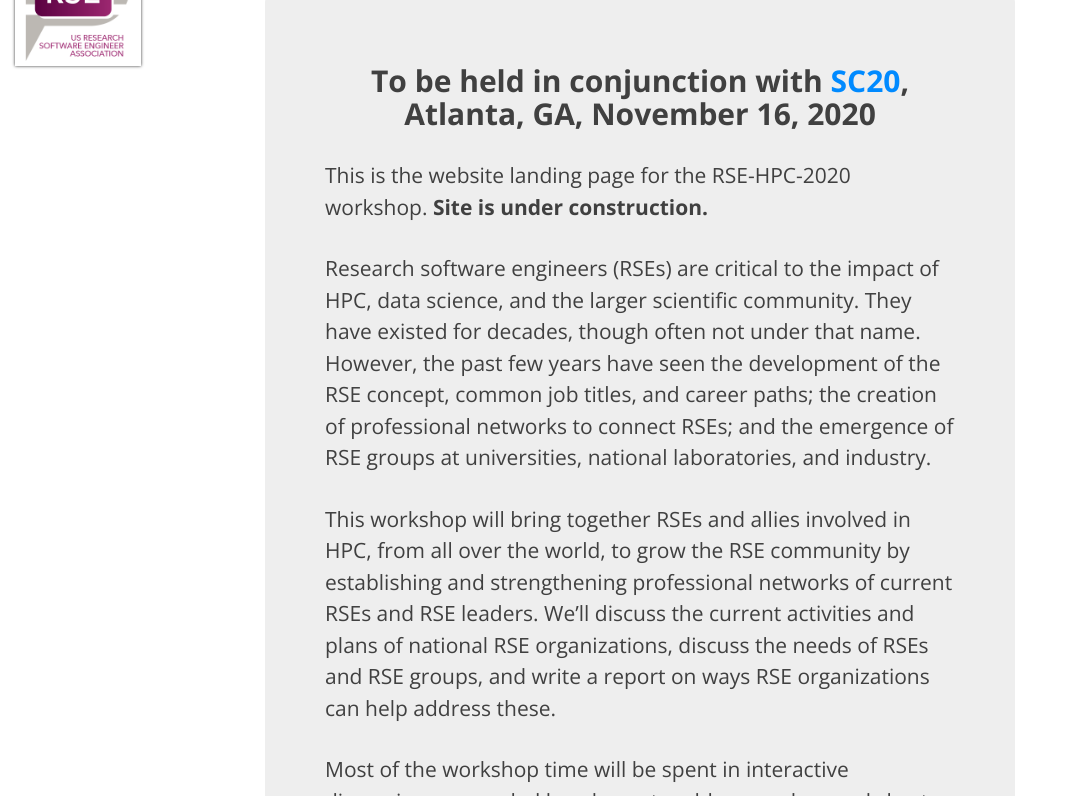
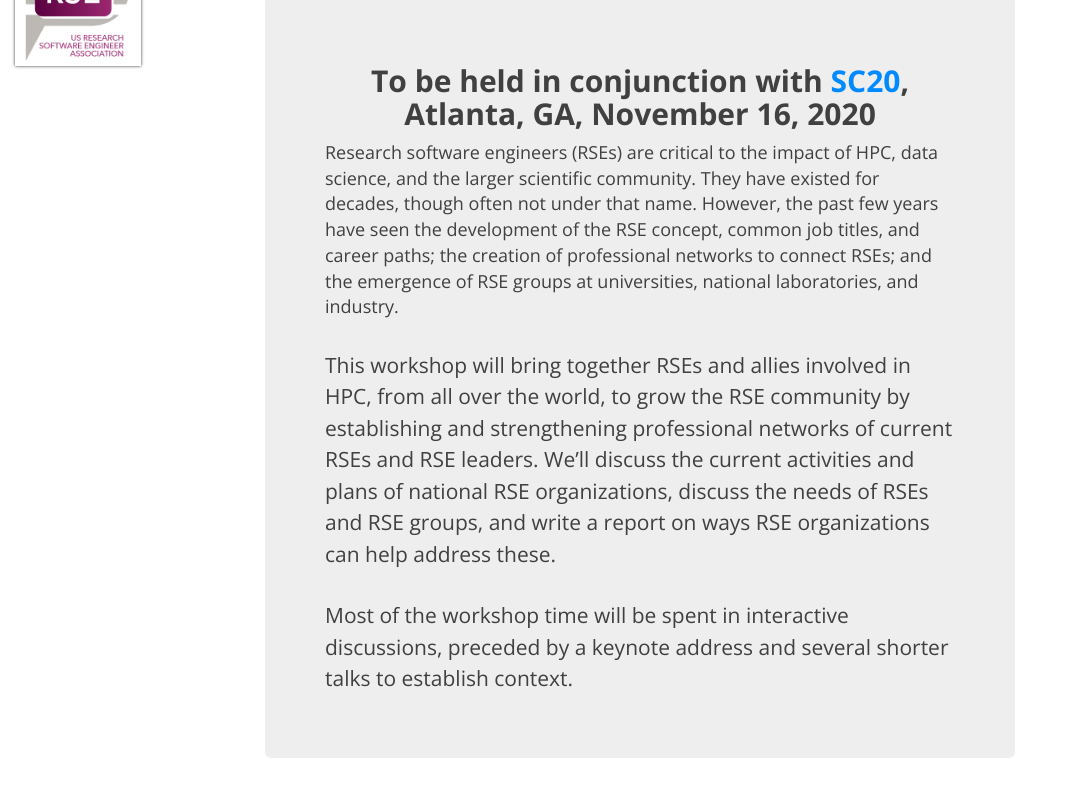
Before and after one commit to USRSE/rse-hpc-2020, a Jekyll site: the page built from index.html, in a window 1280 px wide and 900 px high, cut to the strip 104-900 px from the top of the window. Shown: the whole strip, without its empty margins (0-1065 px from the left). Built offline with Jekyll 4.4.1, drawn with Linux system fonts in a browser that asks for light colours; nearby versions of some CDN libraries; the list of posts is cut into pages by our own code.

Commit message:
Remove "under construction" message

```diff
--- a/index.html
+++ b/index.html
@@ -13,10 +13,6 @@ fb-img:
   Atlanta, GA, November 16, 2020
   </center></h2>
 
-  <p>
-  This is the website landing page for the RSE-HPC-2020 workshop.
-  <b>Site is under construction.</b>
-  <p>
   Research software engineers (RSEs) are critical to the impact of HPC, data science, and the larger scientific community.  They have existed for decades, though often not under that name.  However, the past few years have seen the development of the RSE concept, common job titles, and career paths; the creation of professional networks to connect RSEs; and the emergence of RSE groups at universities, national laboratories, and industry.
   <p>
   This workshop will bring together RSEs and allies involved in HPC, from all over the world, to grow the RSE community by establishing and strengthening professional networks of current RSEs and RSE leaders.  We’ll discuss the current activities and plans of national RSE organizations, discuss the needs of RSEs and RSE groups, and write a report on ways RSE organizations can help address these.
```
